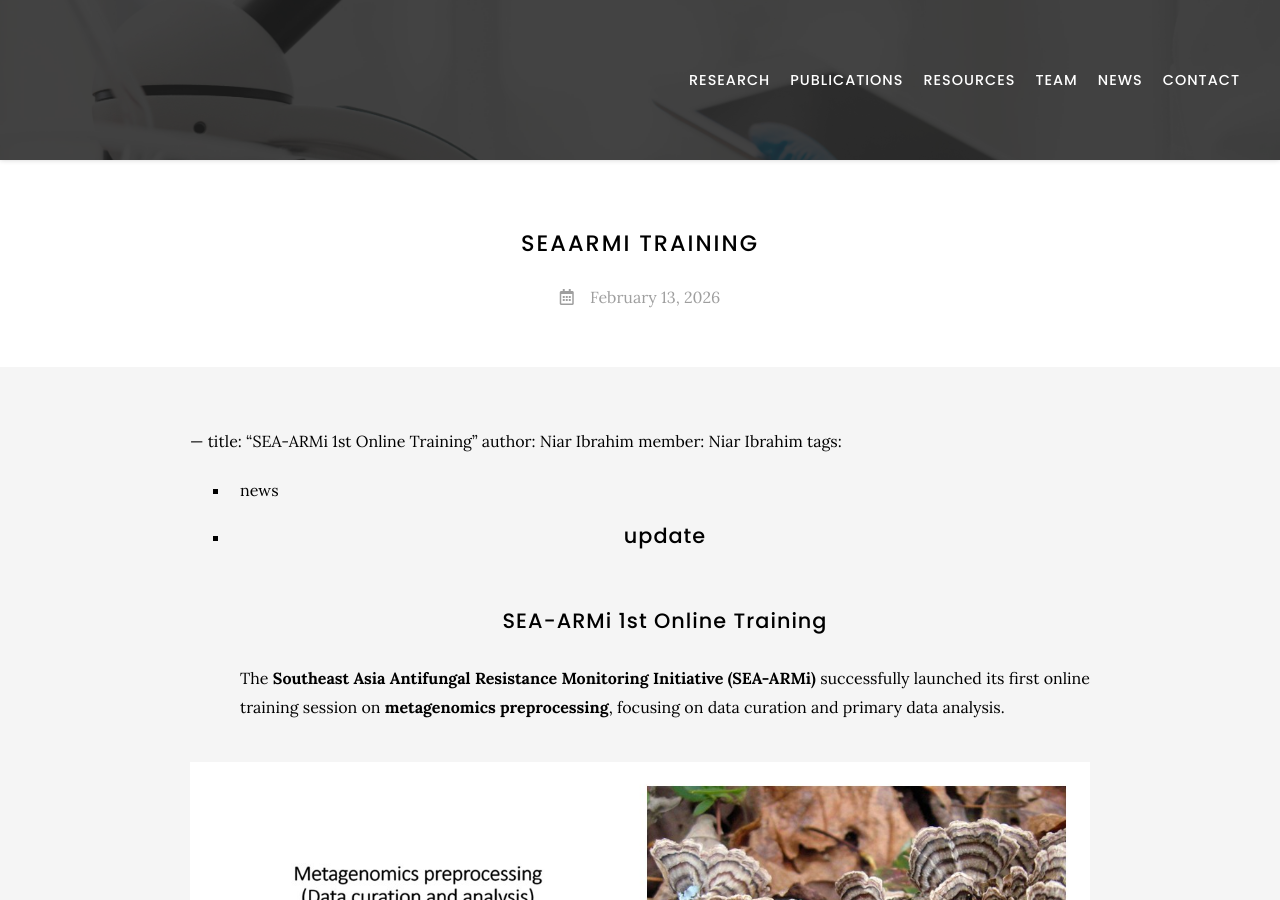
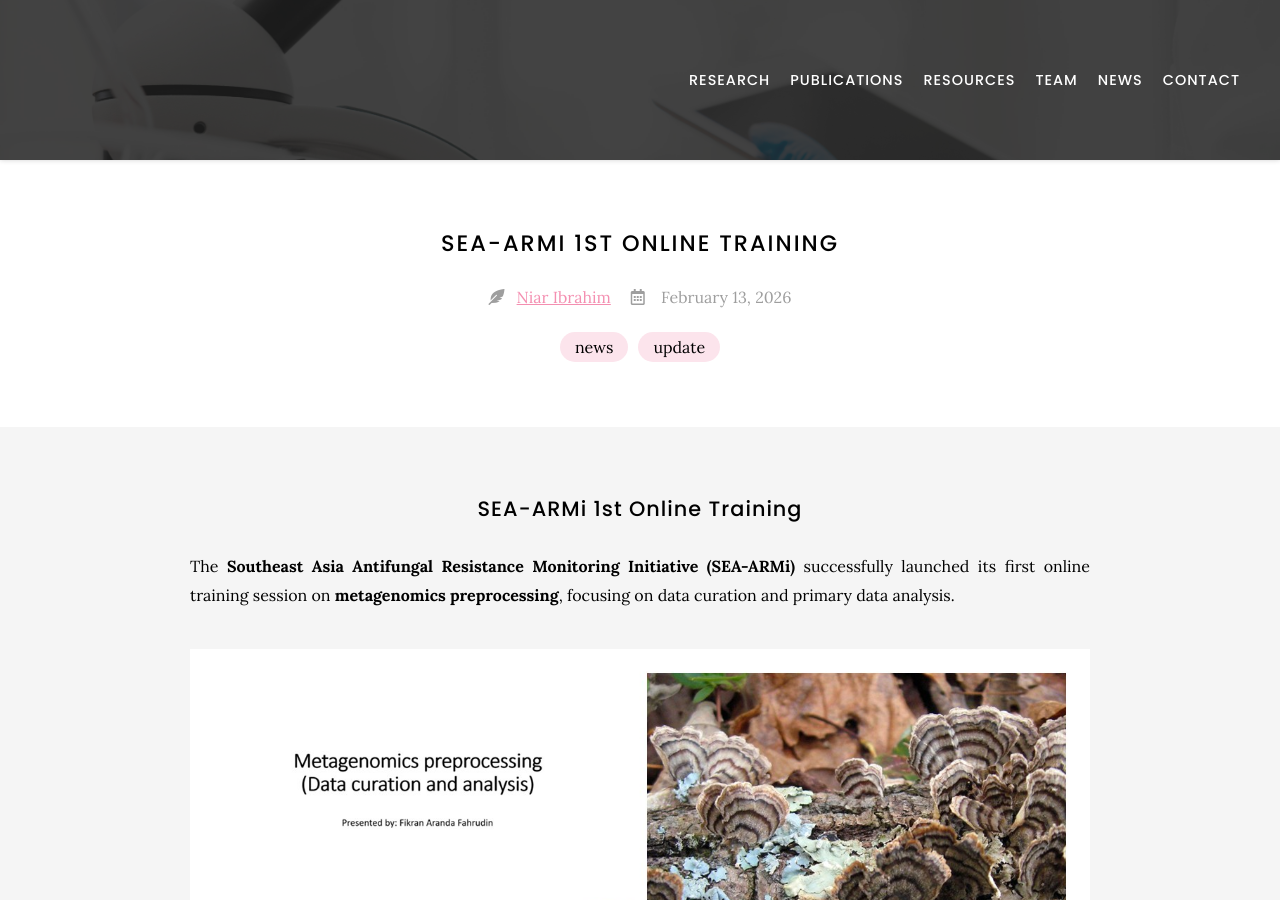
Before and after one commit to natpombubpa-lab/natpombubpa-lab.github.io, a Jekyll site: the page built from _posts/2026-02-13-seaarmi-training.md, in a window 1280 px wide and 900 px high. Built offline with Jekyll 4.4.1, drawn with Linux system fonts in a browser that asks for light colours; nearby versions of some CDN libraries.

Commit message:
Format tags in YAML front matter

```diff
--- a/_posts/2026-02-13-seaarmi-training.md
+++ b/_posts/2026-02-13-seaarmi-training.md
@@ -1,9 +1,10 @@
---- title: "SEA-ARMi 1st Online Training"
+---
+title: "SEA-ARMi 1st Online Training"
 author: Niar Ibrahim
 member: Niar Ibrahim
 tags:
-- news
-- update
+  - news
+  - update
 ---
 ## SEA-ARMi 1st Online Training
 The **Southeast Asia Antifungal Resistance Monitoring Initiative (SEA-ARMi)** successfully launched its first online training session on **metagenomics preprocessing**, focusing on data curation and primary data analysis.
@@ -19,6 +20,6 @@ The training materials include: <br>
 - Shell scripting - R-based data analysis and visualization  <br>
 - Detailed step-by-step scripts and documentation <br>
 Training resources are available at: <br>
-<br> [https://natpombubpa-lab.github.io/resources/Metagenomics_preprocessing](https://natpombubpa-lab.github.io/resources/Metagenomics_preprocessing)
+[https://natpombubpa-lab.github.io/resources/Metagenomics_preprocessing](https://natpombubpa-lab.github.io/resources/Metagenomics_preprocessing)
 and
 [https://natpombubpa-lab.github.io/resources/Metagenomics_Visualization](https://natpombubpa-lab.github.io/resources/Metagenomics_Visualization)
```
